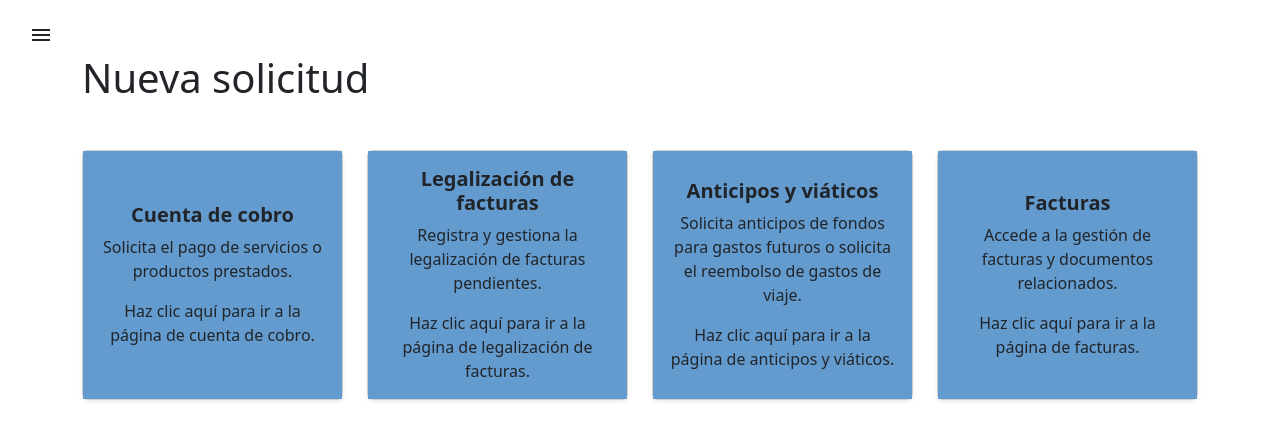
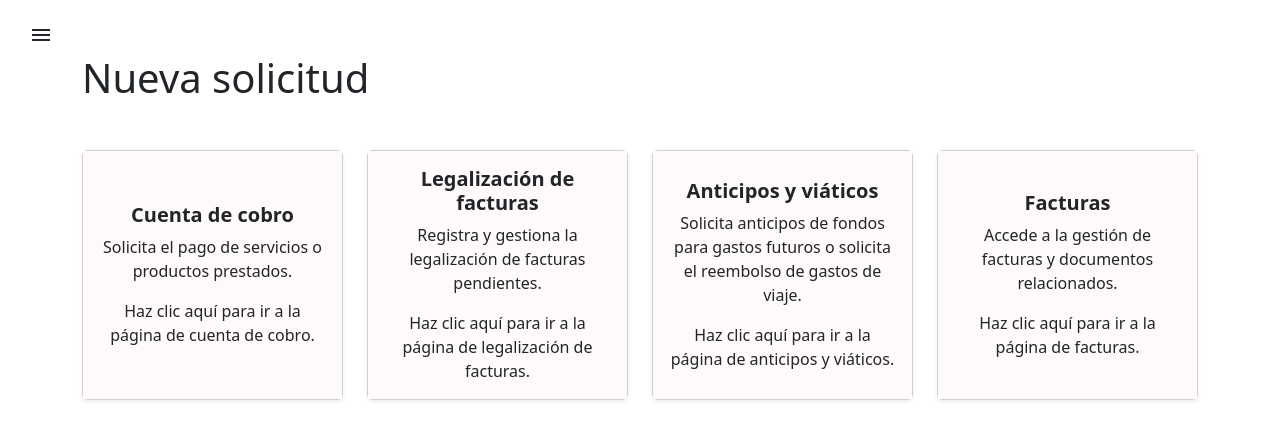
Before and after one commit to ICESI-PI1-2024A-3/ccsa-grupo-2, a Django app: page /solicitudes/nueva in a window 1280 px wide. Shown: the part 76-516 px from the top of the page. Run offline with Django 5.2, Linux system fonts and the light colour scheme; the visitor is signed in with stand-in values (Sample User, id 1); parts of the project's set-up code (start-up, migrations or seed data) failed here and were passed over; some libraries are stand-ins or nearby versions.

Commit message:
chore: Update background color of cards in requests_index.html

```diff
--- a/requests_mgmt/static/css/base.css
+++ b/requests_mgmt/static/css/base.css
@@ -186,8 +186,9 @@ Debe estar en base.css de user_mgmt
 }
 */
 .card-body {
-    background-color: #639bcf; /* Cambia el color de fondo a tu preferencia */
-    color: #ffffff; /* Cambia el color del texto si es necesario para que se vea bien con el nuevo color de fondo */
+    background-color: #fffafa; /* Cambia el color de fondo a tu preferencia */
+    color: #000000; /* Cambia el color del texto si es necesario para que se vea bien con el nuevo color de fondo */
+    /* color: #ffffff; Cambia el color del texto si es necesario para que se vea bien con el nuevo color de fondo */
 }
 .custom-card{
     text-decoration: none; /* Elimina el subrayado del texto en los enlaces dentro de las tarjetas */
--- a/requests_mgmt/static/css/main.css
+++ b/requests_mgmt/static/css/main.css
@@ -71,7 +71,7 @@ a{
 }
 
 .card:hover {
-    background-color: #1E4072;
+    /* background-color: #1E4072; */
 }
 
 .form-container {
```
